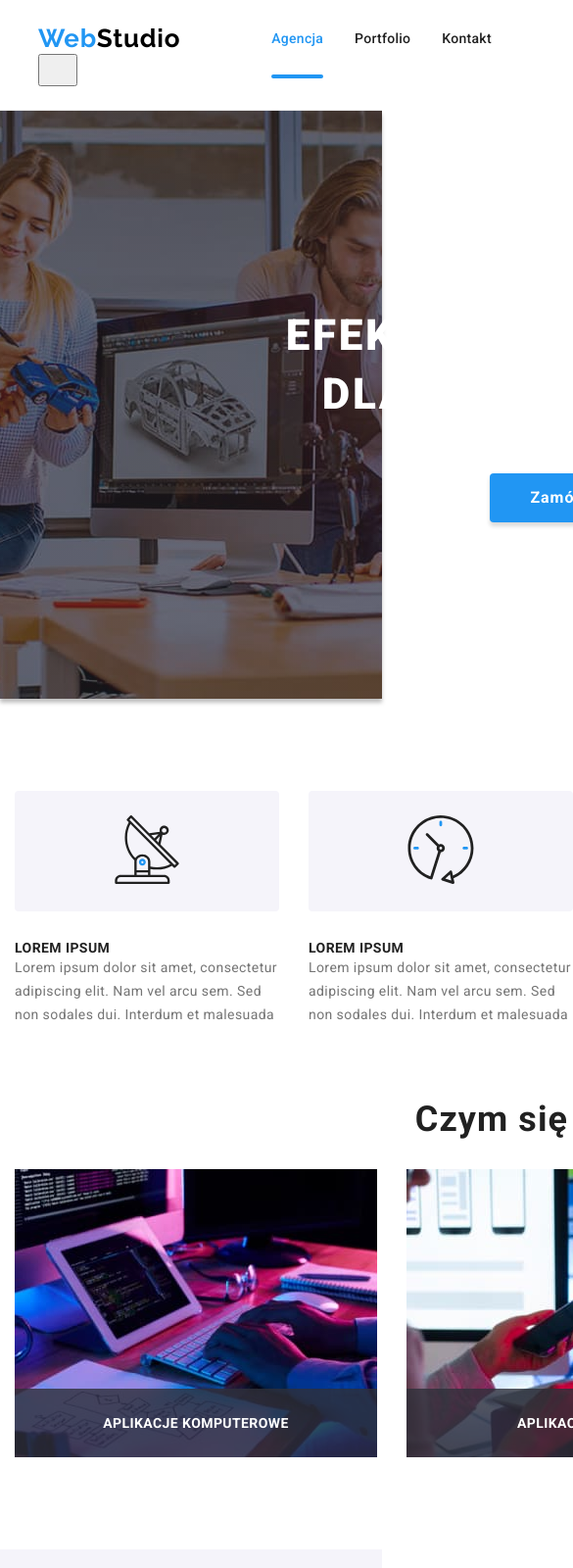
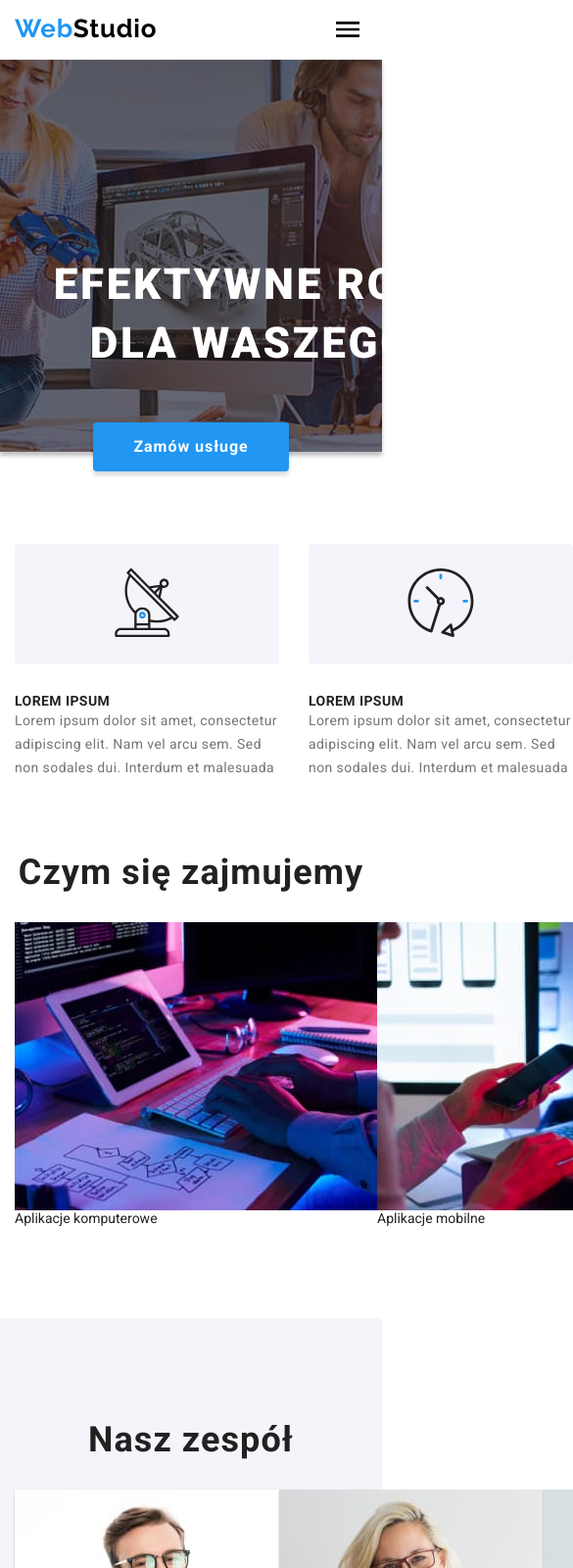
Before and after one commit to sylwiabruszewska/goit-markup-hw-08, a plain HTML site: page index.html in a window 390 px wide. Shown: the top 1600 px of the page at 98% size, 585 px wide, since content can reach past the window. Drawn offline with nearby package versions, Linux system fonts and the light colour scheme.

Commit message:
fix: add responsive to page-header

```diff
--- a/index.html
+++ b/index.html
@@ -22,8 +22,7 @@
   </head>
   <body>
     <header class="page-header">
-      <div class="container">
-        <div class="navbar">
+      <div class="container page-header__container">
         <a class="logo" href="./index.html"
           ><span class="logo--brand">Web</span>Studio</a
         >
@@ -61,12 +60,11 @@
             >
           </li>
         </ul>
-        </div>
 
         <!-- MENU MOBILE -->
         <button class="menu-toggle js-open-menu">
-          <svg class="" width="24" height="24">
-            <use href="./images/icons.svg#burger-menu"></use>
+          <svg class="menu-icon" width="24" height="24">
+            <use href="./images/icons.svg#icon-menu"></use>
           </svg>
         </button>
       </div>
@@ -579,8 +577,8 @@
 
     <div class="menu-container js-menu-container" id="mobile-menu">
       <button class="menu-toggle js-close-menu">
-        <svg class="" width="" height="">
-          <use href=""></use>
+        <svg class="menu-icon" width="24" height="24">
+          <use href="./images/icons.svg#icon-menu"></use>
         </svg>
       </button>
       <nav>
--- a/sass/components/_hero.scss
+++ b/sass/components/_hero.scss
@@ -5,7 +5,11 @@
   background-size: 1600px;
   background-position: 50%;
   padding: 200px 0;
-  height: 600px;
+  height: 400px;
+
+  @include md {
+    height: 600px;
+  }
 
   & .container {
     text-align: center;
--- a/sass/components/_navigation.scss
+++ b/sass/components/_navigation.scss
@@ -1,26 +1,34 @@
-// NAVBAR: LOGO + NAV + CONTACT-LIST
-.navbar {
-  display: flex;
-  align-items: center;
-  justify-content: flex-start;
-}
-
 // MAIN NAVIGATION
 .nav {
+  display: none;
+  @include md {
     display: flex;
 
     &__item:not(:last-child) {
       margin-right: 32px;
     }
   }
+}
 
 // CONTACT LIST
 .contact-list {
+  display: none;
+  @include md {
     display: flex;
     margin-left: auto;
+  }
+  @include md-max {
+    flex-direction: column;
+    &__item:not(:last-child) {
+      margin-bottom: 10px;
+    }
+  }
 
+  @include xl {
+    align-items: center;
     &__item:not(:last-child) {
       margin-right: 50px;
+    }
   }
 }
 
@@ -52,7 +60,7 @@
       display: block;
       height: 4px;
       width: 100%;
-      top: 45px;
+      top: 46px;
       background-color: $brandColor;
       border-radius: 2px;
     }
--- a/sass/components/_page-header.scss
+++ b/sass/components/_page-header.scss
@@ -2,5 +2,19 @@
 .page-header {
   border-bottom: $borderHeader;
   background-color: $colorWhite;
-  padding: 24px;
 }
+
+.page-header__container {
+  height: 60px;
+
+  @include md {
+    height: 80px;
+  }
+
+  display: flex;
+  align-items: center;
+  justify-content: space-between;
+  @include md {
+    justify-content: flex-start;
+  }
+}
--- /dev/null
+++ b/sass/components/menu-toggle.scss
@@ -0,0 +1,31 @@
+@import "../utils/variables";
+@import "../utils/media";
+
+.menu-toggle {
+  min-height: 40px;
+  min-width: 40px;
+  display: flex;
+  align-items: center;
+  justify-content: center;
+
+  margin: 0;
+  padding: 0;
+  background-color: transparent;
+  cursor: pointer;
+  border: none;
+  border-radius: 50%;
+  outline: none;
+
+  @include md {
+    display: none;
+  }
+}
+
+.menu-icon {
+  fill: $colorBlack;
+
+  &:hover,
+  &:active {
+    fill: $brandColor;
+  }
+}
--- a/sass/main.scss
+++ b/sass/main.scss
@@ -1,15 +1,17 @@
-@use "utils/variables";
-@use "components/button";
-@use "components/hero";
-@use "components/logo";
-@use "components/modal";
-@use "components/navigation";
-@use "components/newsletter-form";
-@use "components/order-form";
-@use "components/page-header";
-@use "components/portfolio-gallery";
-@use "components/social-links";
-@use "components/page-footer";
+@import "./utils/variables";
+@import "./utils/media";
+@import "./components/button";
+@import "./components/hero";
+@import "./components/logo";
+@import "./components/modal";
+@import "./components/navigation";
+@import "./components/newsletter-form";
+@import "./components/order-form";
+@import "./components/page-header";
+@import "./components/portfolio-gallery";
+@import "./components/social-links";
+@import "./components/page-footer";
+@import "./components/menu-toggle.scss";
 
 // GLOBAL SELECTORS
 body {
@@ -31,9 +33,13 @@ ul {
 
 // SECTION, CONTAINER
 .container {
-  width: 1200px;
+  min-width: 320px;
+  max-width: 1200px;
   margin: 0 auto;
   padding: 0 15px;
+  @include xl {
+    padding: 0 105px;
+  }
 }
 
 .section {
@@ -179,3 +185,22 @@ ul {
     fill: $brandColor;
   }
 }
+
+// @media screen and (max-width: 480px) {
+//   body {
+//     background-color: #4caf50;
+//     font-size: 50px;
+//   }
+// }
+
+// @media screen and (max-width: 768px) {
+//   body {
+//     background-color: #3f51b5;
+//   }
+// }
+
+// @media screen and (max-width: 1200px) {
+//   body {
+//     background-color: #ff5722;
+//   }
+// }
--- /dev/null
+++ b/sass/utils/_media.scss
@@ -0,0 +1,55 @@
+// Small tablets and large smartphones (landscape view)
+$screen-sm-min: 400px;
+$screen-sm-max: 767px;
+
+// Small tablets (portrait view)
+$screen-md-min: 768px;
+$screen-md-max: 1199px;
+
+// Large tablets and desktops
+$screen-xl-min: 1200px;
+
+// Small devices
+@mixin sm {
+  @media (min-width: #{$screen-sm-min}) {
+    @content;
+  }
+}
+@mixin sm-max {
+  @media (max-width: #{$screen-sm-max}) {
+    @content;
+  }
+}
+
+// Medium devices
+@mixin md {
+  @media (min-width: #{$screen-md-min}) {
+    @content;
+  }
+}
+@mixin md-max {
+  @media (max-width: #{$screen-md-max}) {
+    @content;
+  }
+}
+
+// Extra large devices
+@mixin xl {
+  @media (min-width: #{$screen-xl-min}) {
+    @content;
+  }
+}
+
+// // Styling small devices
+// @mixin sm-max {
+//   @media (max-width: calc(#{$screen-md-min} - 1)) {
+//     @content;
+//   }
+// }
+
+// // Styling medium devices
+// @mixin md-max {
+//   @media (max-width: calc(#{$screen-xl-min} - 1)) {
+//     @content;
+//   }
+// }
```
Also changed, not shown: css/main.min.css, sass/css/menu-toggle.min.css (added), 2 other files. Lines whose indentation alone changed are shown as unchanged.
